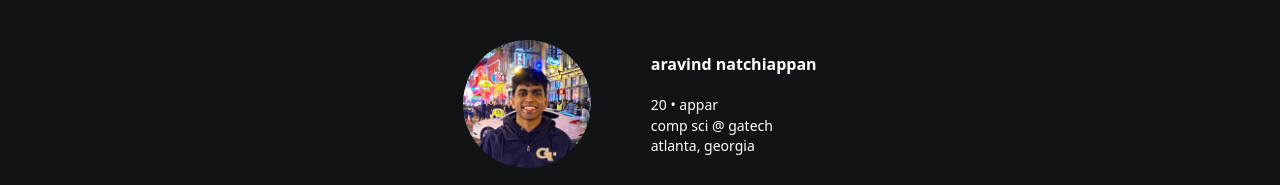
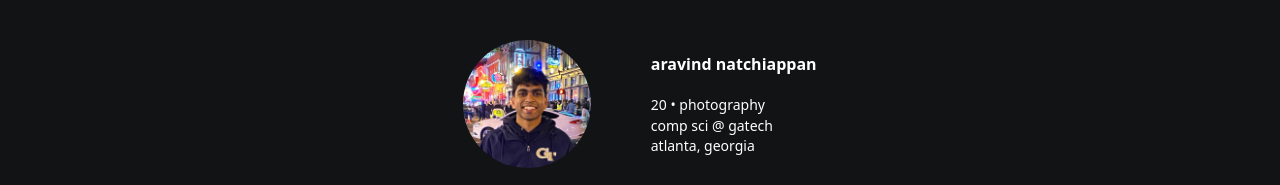
Before and after one commit to aravindnatch/aravindnatch.github.io, a Next.js app: page /mobile in a window 1280 px wide. Shown: the top 185 px of the page. Built offline with nearby package versions, Linux system fonts and the light colour scheme.

Commit message:
fixed m redir & rm typewriter

```diff
--- a/pages/index.tsx
+++ b/pages/index.tsx
@@ -1,7 +1,6 @@
 import Head from "next/head"
 import { isMobile } from 'react-device-detect';
-import { useEffect } from "react";
-import { useRouter } from "next/router";
+import { useEffect, useLayoutEffect } from "react";
 
 import {
   FaGithub,
@@ -12,9 +11,13 @@ import {
 } from "react-icons/fa";
 
 export default function Home() {
-  useEffect(() => {
+
+  const canUseDOM = typeof window !== 'undefined';
+  const useIsomorphicLayoutEffect = canUseDOM ? useLayoutEffect : useEffect;
+
+  useIsomorphicLayoutEffect(() => {
     if (isMobile) {
-      window.location.href = "/mobile";
+      window.location.replace("/mobile");
     }
   }, []);
 
--- a/pages/mobile.tsx
+++ b/pages/mobile.tsx
@@ -1,6 +1,6 @@
 import type { NextPage } from 'next'
 import Head from 'next/head'
-import Typewriter from "typewriter-effect";
+// import Typewriter from "typewriter-effect";
 
 import links from '../data/links.json'
 
@@ -45,7 +45,8 @@ const Mobile: NextPage = () => {
               <h1 className="text-md font-semibold text-left text-white font">aravind natchiappan</h1>
 
               <div className="mt-4">
-                <h2 className="text-sm text-left text-white inline">{getAge()} •&nbsp;
+                <h2 className="text-sm text-left text-white inline">{getAge()} • photography
+                  {/* &nbsp;
                   <div className="inline-block">
                     <Typewriter
                       options={{
@@ -55,7 +56,7 @@ const Mobile: NextPage = () => {
                         cursor: ''
                       }}
                     />
-                  </div>
+                  </div> */}
                 </h2>
                 <h2 className="text-sm text-left text-white">comp sci @ gatech</h2>
                 <h2 className="text-sm text-left text-white">atlanta, georgia</h2>
```
